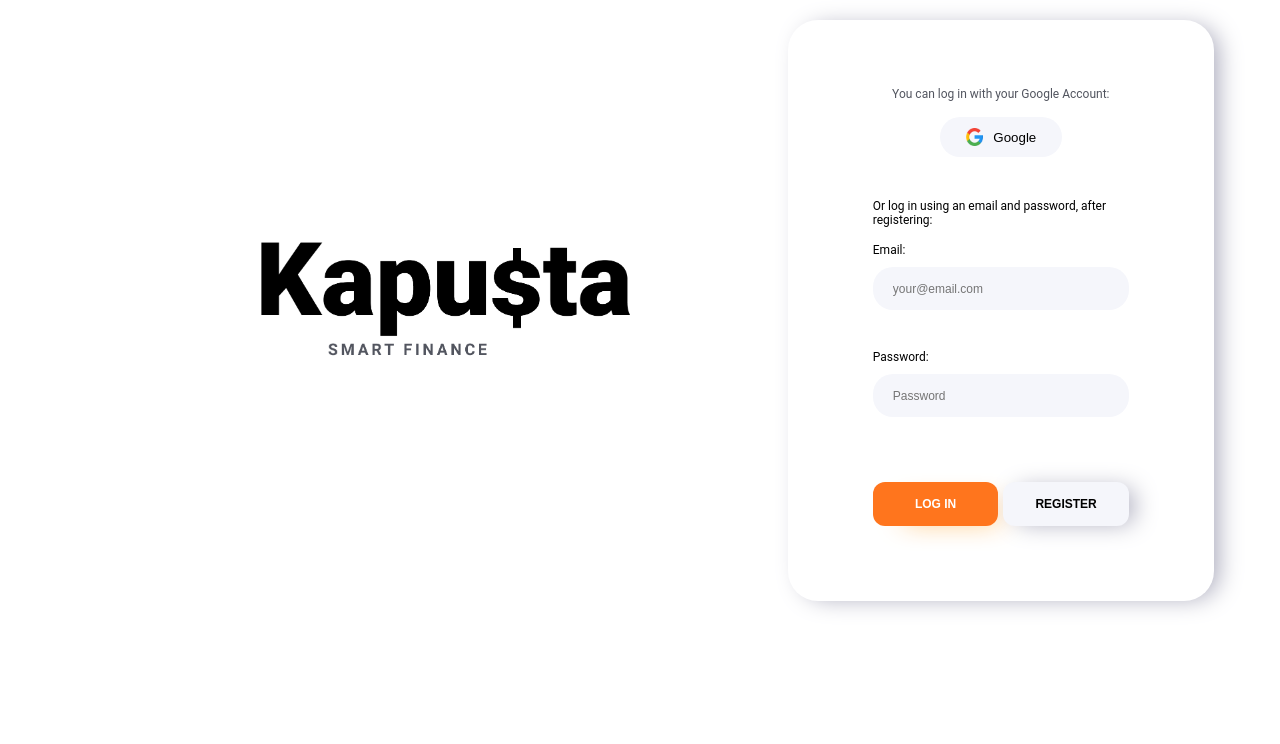
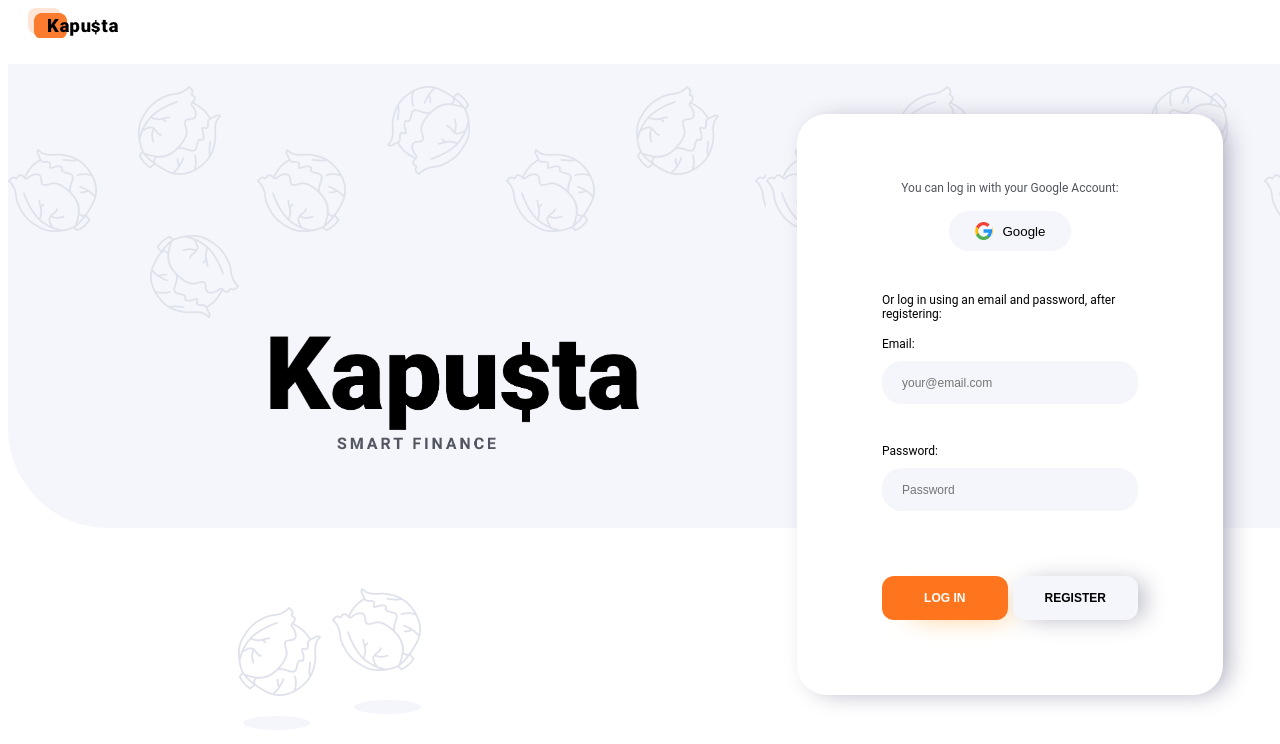
Before and after one commit to Mrbabet/Cashify-fullstack-project, a React (Vite) app in the folder client/: page /login in a window 1280 px wide. Shown: the top 744 px of the page. Built offline with nearby package versions, Linux system fonts and the light colour scheme.

Commit message:
background adjustment

```diff
--- a/client/src/App.jsx
+++ b/client/src/App.jsx
@@ -7,10 +7,10 @@
 function App() {
   return (
     <Routes>
-      <Route path="/login" element={<LoginForm />} />
-      <Route path="/register" element={<RegisterForm />} />
       <Route path="/" element={<Layout />}>
         <Route index element={<Home />} />
+        <Route path="/login" element={<LoginForm />} />
+        <Route path="/register" element={<RegisterForm />} />
       </Route>
     </Routes>
   );
--- a/client/src/components/background/Background.module.css
+++ b/client/src/components/background/Background.module.css
@@ -1,15 +1,15 @@
 .whiteBackground {
   width: 100vw;
   height: 100vh;
-    background-color: #FFFFFF;
+  background-color: #ffffff;
   /* */
-
 }
 .greyBackground {
   width: 100vw;
   height: 65%;
-    background-color: #F5F6FB;
+  background-color: #f5f6fb;
   border-radius: 0 0 0 100px;
+  position: relative;
   /* */
 }
 /* .backgroundAuth {
@@ -22,8 +22,11 @@
 .multiCabbage {
   background-image: url("../../assets/multiCabbage.png");
   width: 100vw;
-background-repeat:repeat-x;
+  background-repeat: repeat-x;
   height: 232px;
+  top: 15%;
+  left: 0;
+  position: absolute;
 }
 .coupleCabbage {
   background-image: url("../../assets/coupleCabbage.png");
--- a/client/src/components/loginform/LoginForm.module.css
+++ b/client/src/components/loginform/LoginForm.module.css
@@ -1,10 +1,12 @@
 .loginSection {
   display: flex;
   flex-direction: column;
-  margin: 20px auto;
+  margin: 50px auto;
   align-items: center;
   justify-content: center;
   background: transparent;
+  z-index: 1001;
+  position: relative;
 }
 .logo {
   background-image: url("../../assets/mobilelogo.png");
@@ -15,6 +17,7 @@
   margin-bottom: 43px;
 }
 .formContainer {
+  background-color: white;
   display: flex;
   padding: 32px 25px 20px 25px;
   width: 230px;
--- a/client/src/components/registerform/RegisterForm.module.css
+++ b/client/src/components/registerform/RegisterForm.module.css
@@ -15,6 +15,7 @@
   margin-bottom: 43px;
 }
 .formContainer {
+  background-color: white;
   display: flex;
   padding: 32px 25px 20px 25px;
   width: 230px;
```
Lines whose indentation alone changed are shown as unchanged.
